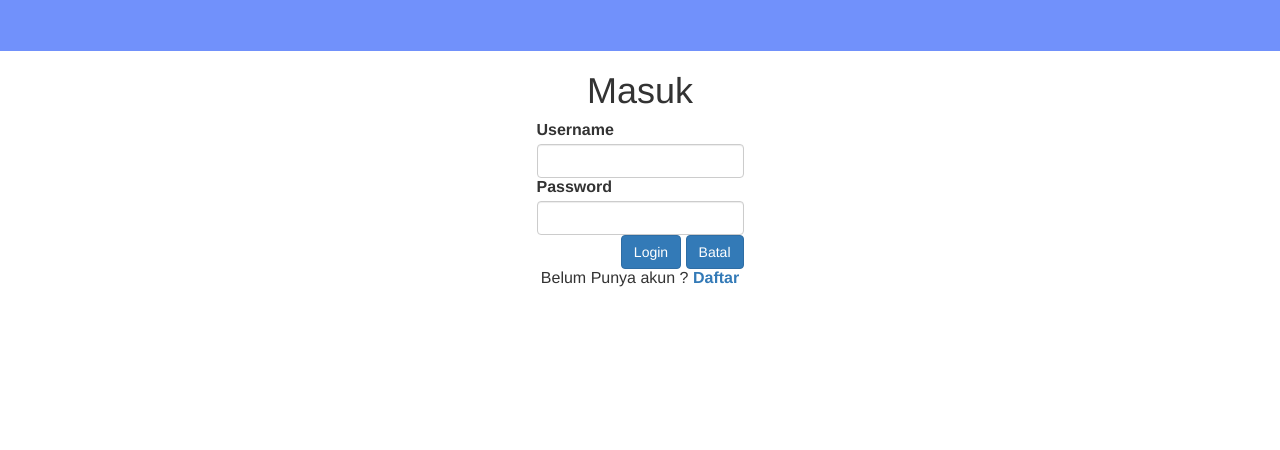
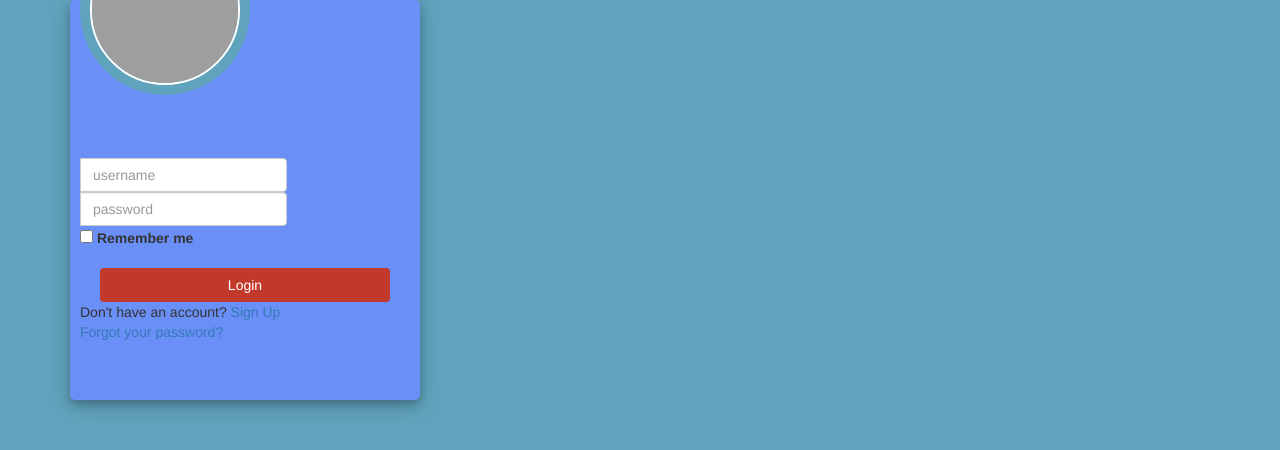
Before and after one commit to Yamin2810/inventoriwebapp, a PHP site: page / in a window 1280 px wide. Shown: the top 450 px of the page. Run offline with PHP 8.4, Linux system fonts and the light colour scheme; grey boxes are pictures that could not be loaded.

Commit message:
Update index.php

```diff
--- a/inventori/index.php
+++ b/inventori/index.php
@@ -4,38 +4,69 @@
    header('location:index.php'); }
    require_once("database.php");
 ?>
+<link href="assets/addons/bootstrap-4.1.1./css/bootstrap.min.css" rel="stylesheet" id="bootstrap-css">
+<script src="assets/addons/bootstrap-4.1.1./js/bootstrap.min.js"></script>
+<script src="assets/ajax/libs/jquery/3.2.1/jquery.min.js"></script>
+<!------ Include the above in your HEAD tag ---------->
+
+<!DOCTYPE html>
 <html>
+
 <head>
-<title>Form Login</title>
-<!-- bootstrap-->
-	<link rel="stylesheet" type="text/css" href="assets/addons/bootstrap-3.3.7/css/bootstrap.min.css">
-<!-- css-->
-	<link rel="stylesheet" type="text/css" href="assets/css/style.css">
+	<title>
+      Login Page</title>
+	<link rel="stylesheet" href="assets/addons/bootstrap/4.1.3/css/bootstrap.min.css">
+	<script src="assets/ajax/libs/jquery/3.3.1/jquery.min.js"></script>
+	<link rel="stylesheet" href="assets/css/all.css">
+  <link rel="stylesheet" type="text/css" href="assets/css/login.css">
 </head>
+
 <body>
-<div class="nav" id="navigasi">
-	<div class="row">
-		<div class="col-md-8" ></div>
+	<div class="container h-100">
+		<div class="d-flex justify-content-center h-100">
+			<div class="user_card">
+				<div class="d-flex justify-content-center">
+					<div class="brand_logo_container">
+               <img src="PNJ.png" class="brand_logo" alt="Logo">
+					</div>
+				</div>
+				<div class="d-flex justify-content-center form_container">
+				<form action="proseslogin.php" method="post">
+						<div class="input-group mb-3">
+							<div class="input-group-append">
+								<span class="input-group-text"><i class="fas fa-user"></i></span>
+							</div>
+							<input type="text" name="username" class="form-control input_user" placeholder="username">
+						</div>
+						<div class="input-group mb-2">
+							<div class="input-group-append">
+								<span class="input-group-text"><i class="fas fa-key"></i></span>
+							</div>
+							<input type="password" name="password" class="form-control input_pass" placeholder="password">
+						</div>
+						<div class="form-group">
+							<div class="custom-control custom-checkbox">
+								<input type="checkbox" class="custom-control-input" id="customControlInline">
+								<label class="custom-control-label" for="customControlInline">Remember me</label>
+							</div>
+						</div>
 
+				</div>
+				<div class="d-flex justify-content-center mt-3 login_container">
+					<button type="submit" name="button" class="btn login_btn">Login</button>
+        </div>
+
+				<div class="mt-4">
+					<div class="d-flex justify-content-center links">
+						Don't have an account? <a href="daftar.php" class="ml-2">Sign Up</a>
+					</div>
+					<div class="d-flex justify-content-center links">
+						<a href="#">Forgot your password?</a>
+          </div>
+   </form>
+				</div>
+			</div>
+		</div>
 	</div>
-</div>
-<div align='center'>
-<div class="container">
-	<div class="row">
-		<div class="col-xs-12">
-  <form action="proseslogin.php" method="post">
-  <h1>Masuk</h1>
-  <table>
-  <tbody>
-  <tr><td> <label>Username</label></td></tr>
-
-  <tr><td> <input name="username" class="form-control" type="text"></td></tr>
-  <tr><td> <label>Password</label></td></tr>
-  <tr><td> <input name="password" class="form-control" type="password"></td></tr>
-
-  <tr><td colspan="2" align="right"><input value="Login" type="submit" class="btn btn-primary"> <input value="Batal" type="reset" class="btn btn-primary"></td></tr>
-  <tr><td colspan="2" align="center">Belum Punya akun ? <a href="daftar.php"><b>Daftar</b></a></td></tr>
-  </tbody>
-  </table>
-  </form>
-</div>
+</body>
+</html>
```
